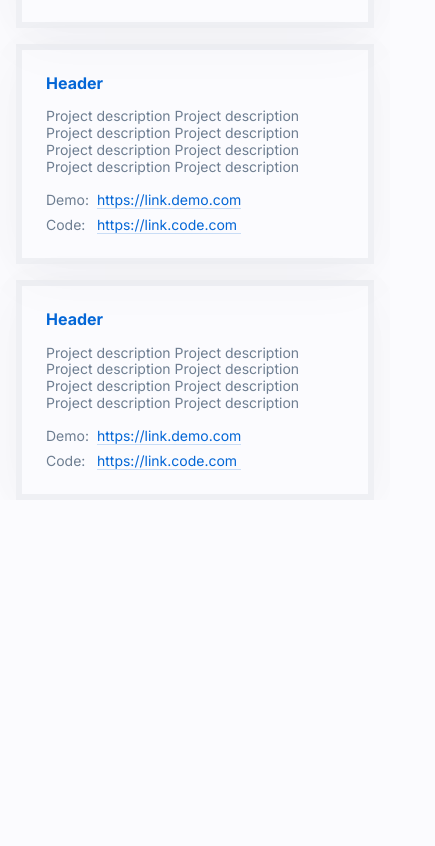
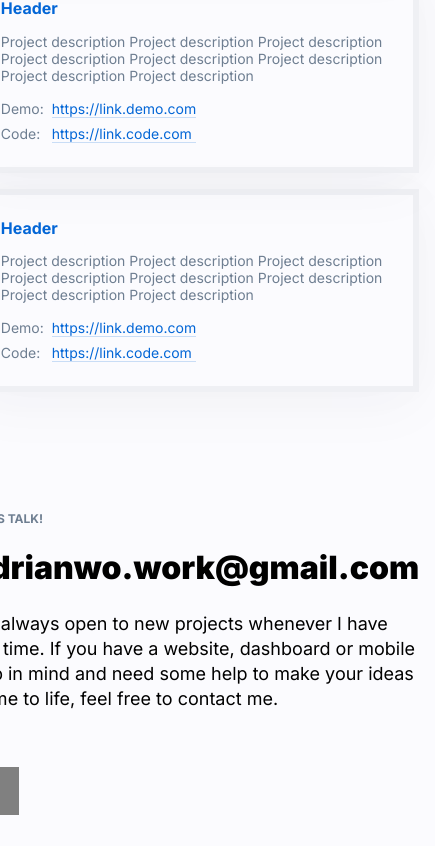
Before and after one commit to Adrode/personal-homepage, a React (Create React App) app: page / in a window 390 px wide. Shown: the part 2169-3015 px from the top of the page, 435 px wide, since content can reach past the window. Before the commit the page ends 2669 px from the top, so only its background shows below. Built offline with nearby package versions, Linux system fonts and the light colour scheme.

Commit message:
Footer prepared w/o media queries; Socialmedia logos to be finished

```diff
--- a/src/App.js
+++ b/src/App.js
@@ -3,6 +3,7 @@ import { Wrapper } from "./Wrapper/styled";
 import { Heading } from "./Heading";
 import { List } from "./List";
 import { Projects } from "./Projects";
+import { Footer } from "./Footer";
 
 function App() {
   return (
@@ -19,6 +20,7 @@ function App() {
         listContent={nextToLearn}
       />
       <Projects />
+      <Footer />
     </Wrapper>
   );
 }
--- /dev/null
+++ b/src/Footer/index.js
@@ -0,0 +1,31 @@
+import {
+  Container,
+  Subheader,
+  Description,
+  EmailContact,
+  SocialmediaContainer,
+  GithubImage,
+} from "./styled";
+
+export const Footer = () => (
+  <Container>
+    <Subheader>
+      Let's talk!
+    </Subheader>
+    <EmailContact
+      href={"mailto:adrianwo.work@gmail.com"}
+      target={"_blank"}
+      rel={"noreferrer noopener"}
+    >
+      adrianwo.work@gmail.com
+    </EmailContact>
+    <Description>
+      I’m always open to new projects whenever I have the time.
+      If you have a website, dashboard or mobile app in mind and
+      need some help to make your ideas come to life, feel free to contact me.
+    </Description>
+    <SocialmediaContainer>
+      <GithubImage />
+    </SocialmediaContainer>
+  </Container>
+);
--- /dev/null
+++ b/src/Footer/styled.js
@@ -0,0 +1,53 @@
+import styled from "styled-components";
+import githubLogo from "../images/githubLogo.svg";
+
+export const Container = styled.footer``;
+
+export const Subheader = styled.p`
+  margin: 0 0 24px 0;
+
+  font-size: 12px;
+  font-weight: ${({ theme }) => theme.fontWeight.bold};
+  color: ${({ theme }) => theme.color.textSecondary};
+  text-transform: uppercase;
+`;
+
+export const EmailContact = styled.a`
+  margin: 0 0 24px 0;
+  display: block;
+
+  font-size: 32px;
+  font-weight: ${({ theme }) => theme.fontWeight.heavy};
+  color: inherit;
+  text-decoration: none;
+
+  &:hover {
+    color: ${({ theme }) => theme.color.mainBlueLM};
+  }
+`;
+
+export const Description = styled.p`
+  margin: 0 0 56px 0;
+
+  font-size: 18px;
+  line-height: 25.2px;
+`;
+
+export const SocialmediaContainer = styled.div`
+  display: flex;
+  gap: 24px;
+`;
+
+export const SocialmediaLink = styled.a`
+  text-decoration: none;
+`;
+
+export const GithubImage = styled.div`
+  width: 48px;
+  height: 48px;
+  background-color: grey;
+
+  background-image: ${githubLogo};
+  background-size: cover;
+  background-position: center;
+`;
--- a/src/Projects/styled.js
+++ b/src/Projects/styled.js
@@ -1,7 +1,7 @@
 import styled from "styled-components";
 
 export const Container = styled.section`
-  margin-top: 24px;
+  margin: 24px 0 120px 0;
 
   display: grid;
   grid-template-columns: repeat(2, 1fr);
--- a/src/Wrapper/styled.js
+++ b/src/Wrapper/styled.js
@@ -2,12 +2,12 @@ import styled from "styled-components";
 
 export const Wrapper = styled.main`
   max-width: 1216px;
-  margin: 119px 16px 0 16px;
+  margin: 119px 16px 109px 16px;
 
   display: flex;
   flex-direction: column;
 
   @media (max-width: ${({ theme }) => theme.breakpoint.medium}) {
-    margin-top: 21px;
+    margin: 21px 16px 31px 16px;
   }
 `;
```
